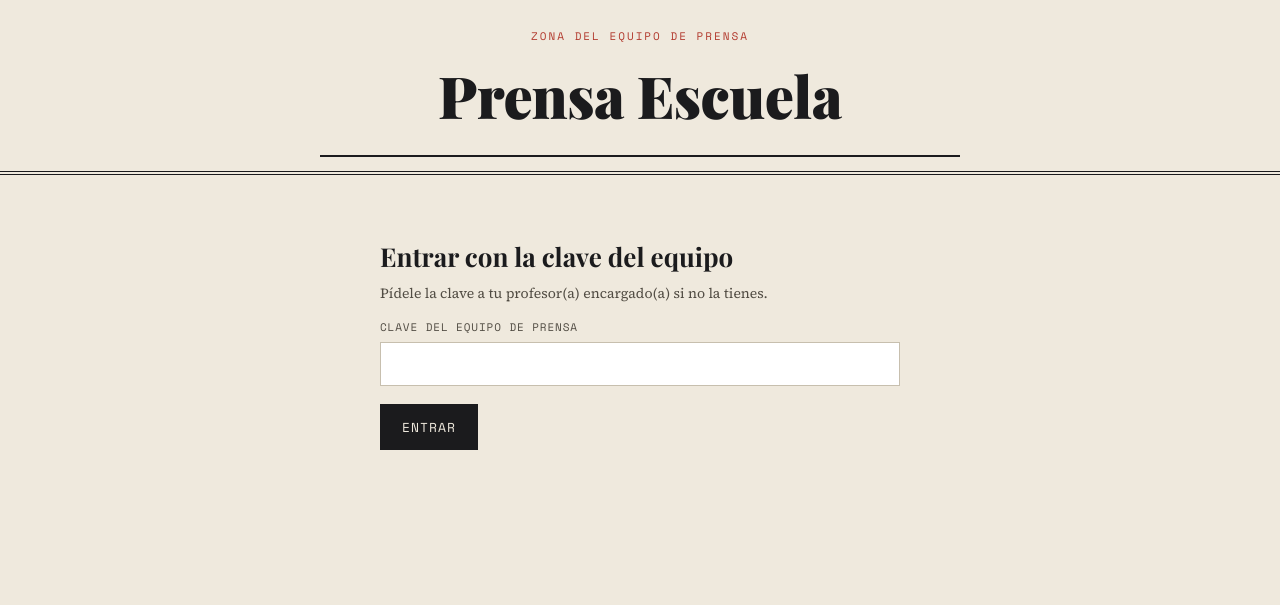
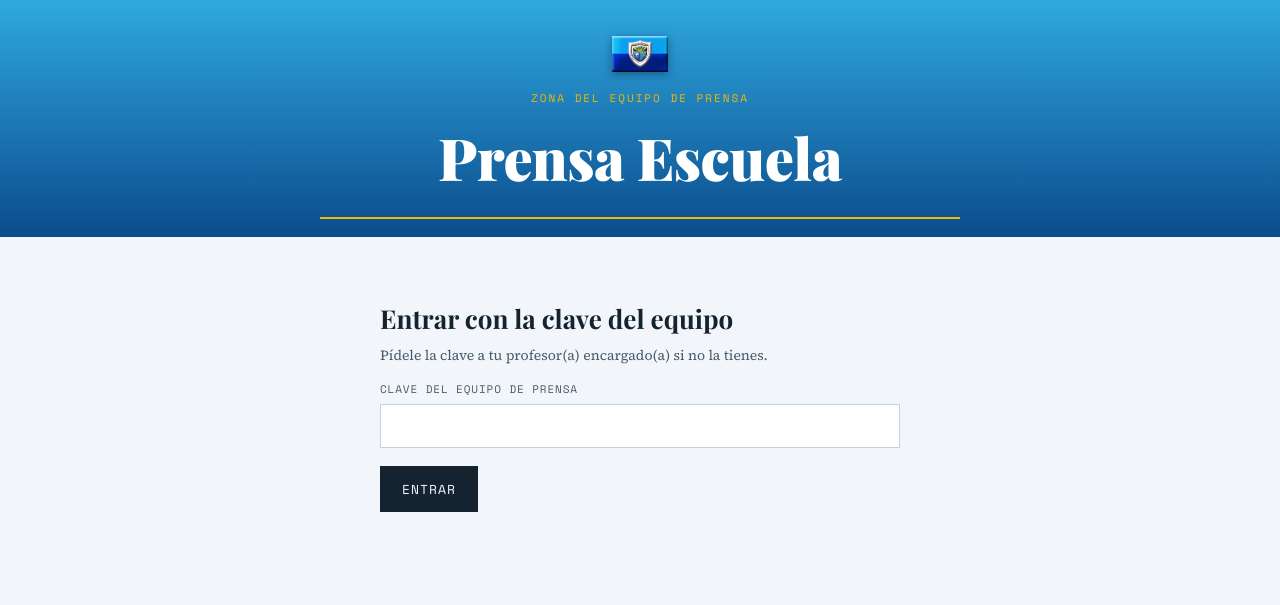
Before and after one commit to prensaescuela28/prensa-escuela, a website: page prensa-escuela/public/admin.html in a window 1280 px wide. Drawn offline with nearby package versions, Linux system fonts and the light colour scheme.

Commit message:
Add files via upload

```diff
--- a/prensa-escuela/public/admin.html
+++ b/prensa-escuela/public/admin.html
@@ -5,6 +5,7 @@
 <meta name="viewport" content="width=device-width, initial-scale=1">
 <title>Publicar noticia — Prensa Escuela</title>
 <meta name="robots" content="noindex">
+<link rel="icon" type="image/png" href="/escudo.png">
 <link rel="preconnect" href="https://fonts.googleapis.com">
 <link href="https://fonts.googleapis.com/css2?family=Playfair+Display:wght@700;900&family=Source+Serif+4:opsz,wght@8..60,400;8..60,600&family=Space+Mono:wght@400;700&display=swap" rel="stylesheet">
 <link rel="stylesheet" href="/styles.css">
@@ -12,6 +13,7 @@
 <body>
 <header class="masthead">
   <a href="/" class="masthead-link">
+    <img class="masthead-crest" src="/escudo.png" alt="Escudo de la Escuela Normal Superior de Manatí">
     <div class="masthead-edition">ZONA DEL EQUIPO DE PRENSA</div>
     <h1 class="masthead-title">Prensa Escuela</h1>
     <div class="masthead-rule"></div>
--- a/prensa-escuela/public/index.html
+++ b/prensa-escuela/public/index.html
@@ -5,12 +5,14 @@
 <meta name="viewport" content="width=device-width, initial-scale=1">
 <title>Prensa Escuela</title>
 <meta name="description" content="Noticias y columnas de opinión escritas por el equipo de prensa del colegio.">
+<link rel="icon" type="image/png" href="/escudo.png">
 <link rel="preconnect" href="https://fonts.googleapis.com">
 <link href="https://fonts.googleapis.com/css2?family=Playfair+Display:wght@700;900&family=Source+Serif+4:opsz,wght@8..60,400;8..60,600&family=Space+Mono:wght@400;700&display=swap" rel="stylesheet">
 <link rel="stylesheet" href="/styles.css">
 </head>
 <body>
 <header class="masthead">
+  <img class="masthead-crest" src="/escudo.png" alt="Escudo de la Escuela Normal Superior de Manatí">
   <div class="masthead-edition" id="edition-date">EDICIÓN DIGITAL</div>
   <h1 class="masthead-title">Prensa Escuela</h1>
   <div class="masthead-rule"></div>
--- a/prensa-escuela/public/styles.css
+++ b/prensa-escuela/public/styles.css
@@ -1,12 +1,14 @@
 :root {
-  --paper: #efe9dd;
-  --paper-dim: #e4ddcc;
-  --ink: #1b1b1d;
-  --ink-soft: #514c43;
-  --red: #b23a2e;
-  --teal: #2c5f5d;
-  --gold: #c9a227;
-  --rule: #c7bfae;
+  --paper: #f2f6fa;
+  --paper-dim: #e3ecf4;
+  --ink: #14232f;
+  --ink-soft: #47596a;
+  --sky: #2fa8e0;
+  --navy: #0b4c8c;
+  --red: #c1272d;
+  --green: #2e7d46;
+  --gold: #f2b705;
+  --rule: #c3d2e0;
 }
 
 * { box-sizing: border-box; }
@@ -25,17 +27,29 @@ a { color: inherit; }
 
 /* --- Masthead --- */
 .masthead {
-  border-bottom: 4px double var(--ink);
-  padding: 28px 20px 14px;
+  background: linear-gradient(180deg, var(--sky) 0%, var(--navy) 100%);
+  padding: 26px 20px 18px;
   text-align: center;
-  background: var(--paper);
 }
-.masthead-link { text-decoration: none; color: var(--ink); display: block; }
+.masthead-link {
+  text-decoration: none;
+  color: #fff;
+  display: flex;
+  flex-direction: column;
+  align-items: center;
+}
+.masthead-crest {
+  width: 56px;
+  height: 56px;
+  object-fit: contain;
+  margin-bottom: 8px;
+  filter: drop-shadow(0 2px 4px rgba(0, 0, 0, 0.35));
+}
 .masthead-edition {
   font-family: 'Space Mono', monospace;
   font-size: 11px;
   letter-spacing: 0.18em;
-  color: var(--red);
+  color: var(--gold);
   margin-bottom: 6px;
 }
 .masthead-title {
@@ -44,16 +58,18 @@ a { color: inherit; }
   font-size: clamp(34px, 6vw, 58px);
   margin: 0;
   letter-spacing: -0.01em;
+  color: #fff;
 }
 .masthead-rule {
   height: 2px;
-  background: var(--ink);
+  background: var(--gold);
   margin: 14px auto 0;
   max-width: 640px;
+  width: 100%;
 }
 .masthead-actions {
   max-width: 900px;
-  margin: 10px auto 0;
+  margin: 12px auto 0;
   display: flex;
   justify-content: flex-end;
 }
@@ -61,9 +77,9 @@ a { color: inherit; }
   font-family: 'Space Mono', monospace;
   font-size: 11px;
   letter-spacing: 0.08em;
-  color: var(--ink-soft);
+  color: #fff;
   text-decoration: none;
-  border-bottom: 1px solid var(--rule);
+  border-bottom: 1px solid var(--gold);
 }
 
 /* --- Tags de categoría --- */
@@ -78,7 +94,7 @@ a { color: inherit; }
   margin-bottom: 10px;
 }
 .tag--noticia { background: var(--red); }
-.tag--opinion { background: var(--teal); }
+.tag--opinion { background: var(--green); }
 
 /* --- Portada / listado --- */
 .front-page {
@@ -176,7 +192,7 @@ a { color: inherit; }
   float: left;
   line-height: 0.8;
   padding: 6px 8px 0 0;
-  color: var(--red);
+  color: var(--navy);
 }
 .back-link {
   display: inline-block;
@@ -246,7 +262,7 @@ a { color: inherit; }
   border-left: 3px solid var(--ink);
 }
 .message--error { border-color: var(--red); color: var(--red); }
-.message--ok { border-color: var(--teal); color: var(--teal); }
+.message--ok { border-color: var(--green); color: var(--green); }
 
 @media (prefers-reduced-motion: reduce) {
   html { scroll-behavior: auto; }
```
Also changed, not shown: prensa-escuela/README.md, prensa-escuela/public/escudo.png (added).
